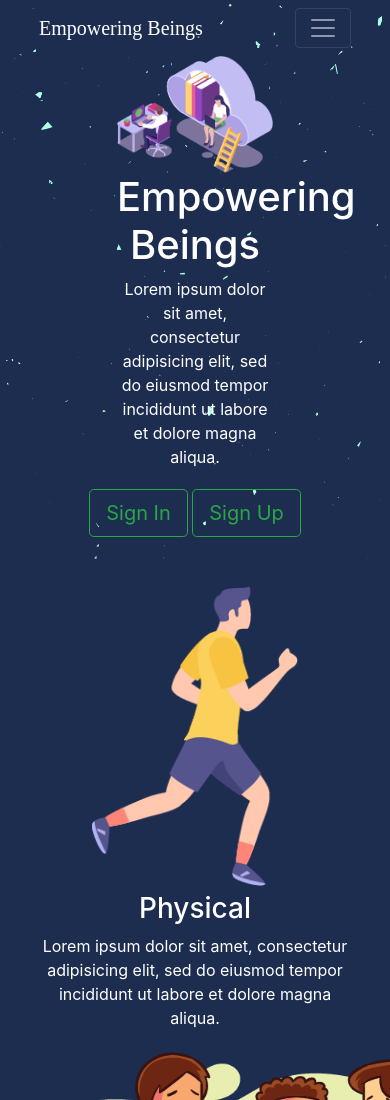
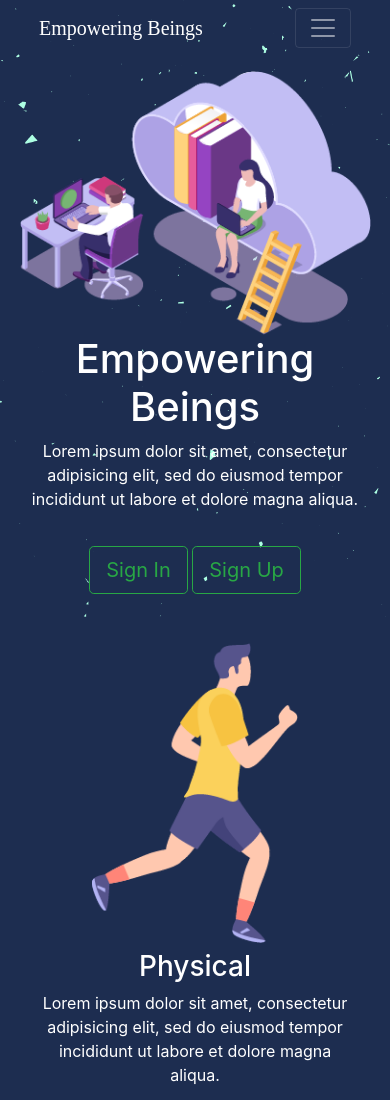
Before and after one commit to shubhammishra115/demo, a website: page index.html in a window 390 px wide. Shown: the top 1100 px of the page. Drawn offline with nearby package versions, Linux system fonts and the light colour scheme.

Commit message:
Add files via upload
Updated Index.html and Styles.css

```diff
--- a/styles.css
+++ b/styles.css
@@ -61,10 +61,18 @@ footer{
 
 }
 
+
 @media (max-width : 992px) {
   .head-matter{
     text-align: center;
     padding: 1% 30%;
+  }
+}
+
+@media (max-width : 720px) {
+  .head-matter{
+    text-align: center;
+    padding: 5% 5% 5%;
   }
 }
 
@@ -79,6 +87,7 @@ footer{
 }
 
 .feature-image{
+
   height: 300px;
   margin: 2%;
 }
```
